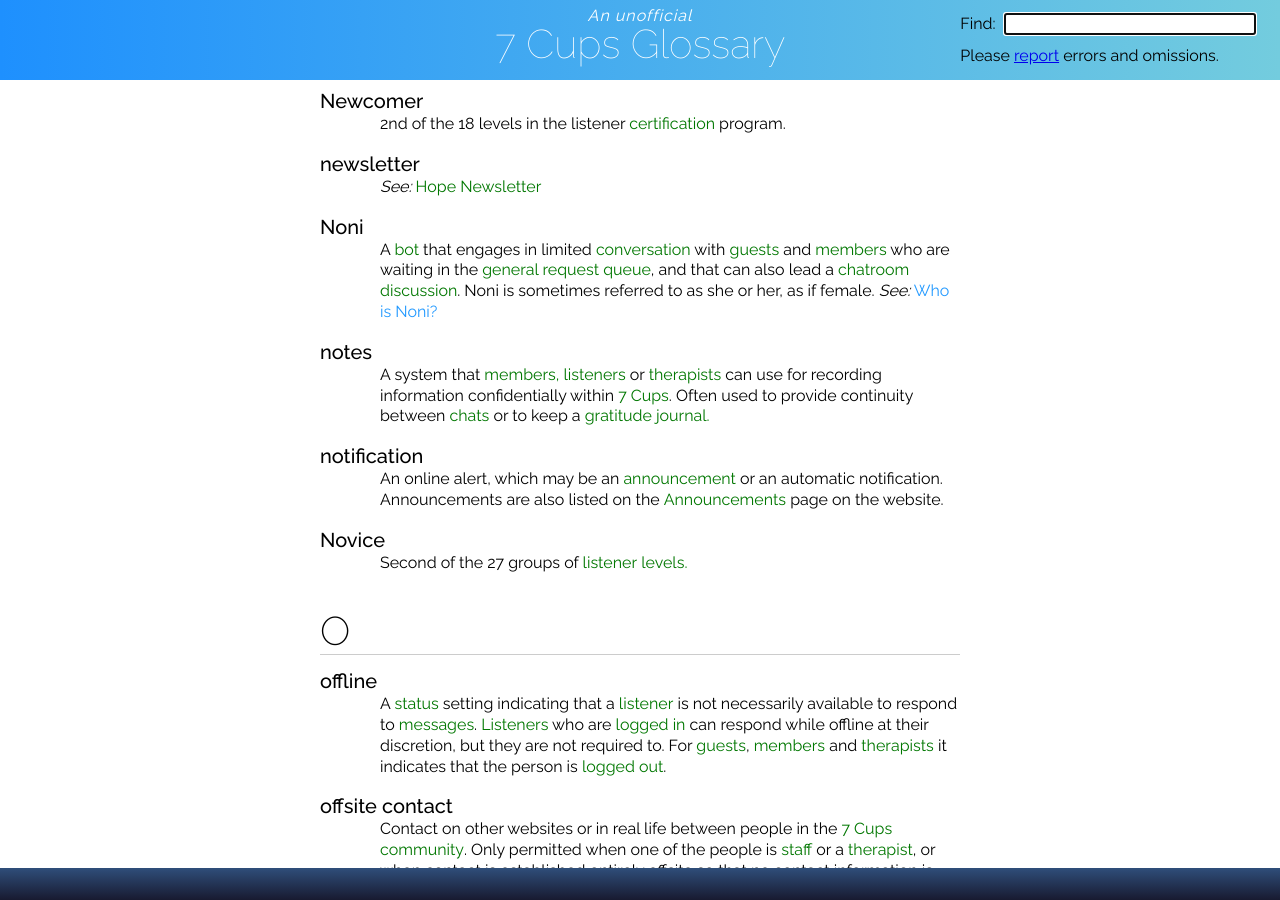
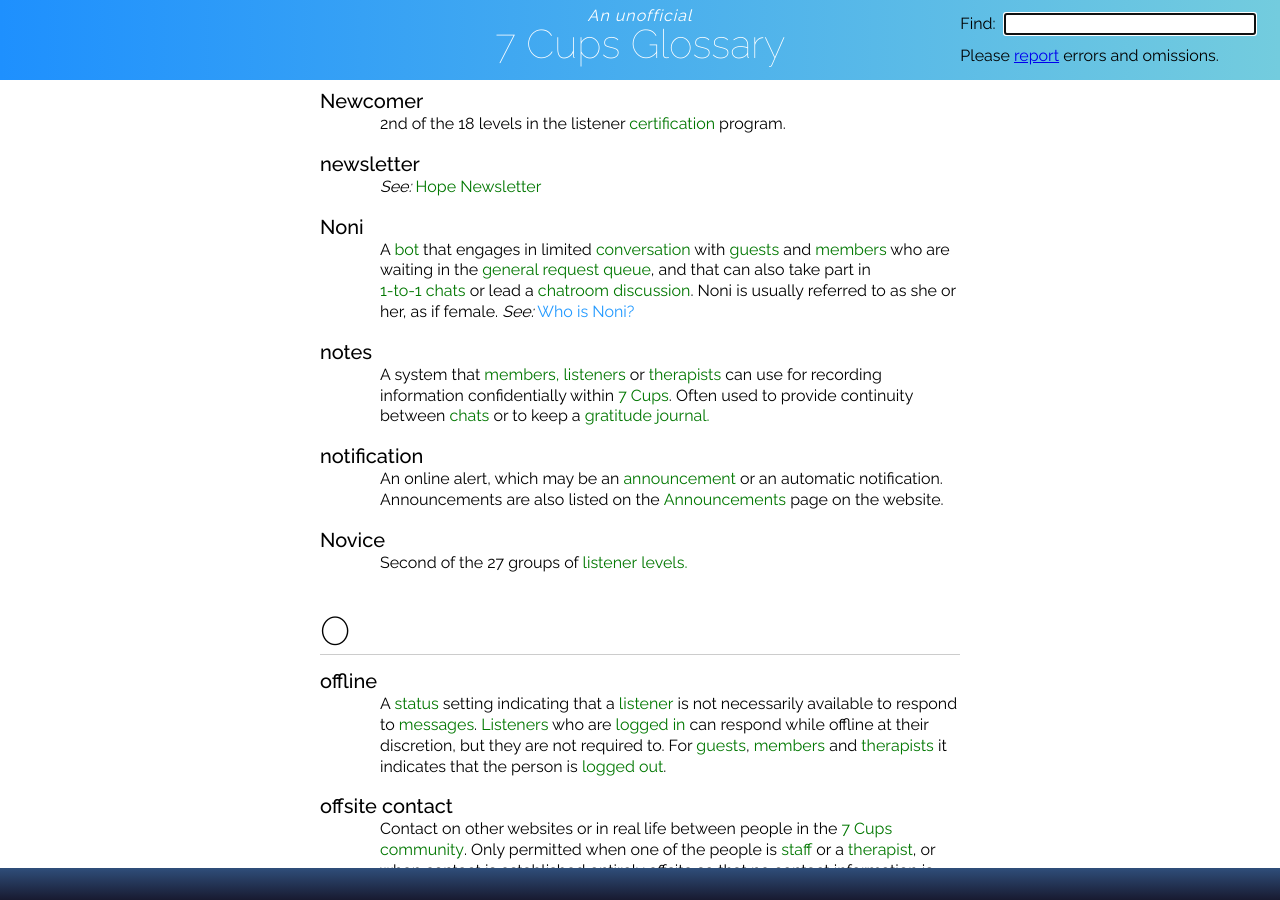
Before and after one commit to RarelyCharlie/rarelycharlie.github.io, a Jekyll site: the page built from glossary.md, in a window 1280 px wide and 900 px high, scrolled down 15053 px. Built offline with Jekyll 4.4.1, drawn with Linux system fonts in a browser that asks for light colours; some of the changed text lies outside the part shown.

Commit message:
update bot

```diff
--- a/glossary.md
+++ b/glossary.md
@@ -562,7 +562,7 @@ First of the 27 groups of ~~listener~~ ~~levels./level~~ Also a ~~badge~~ that i
 _See:_ ~~Hope Newsletter~~
 
 # Noni
-A ~~bot~~ that engages in limited ~~conversation~~ with ~~guests/guest~~ and ~~members/member~~ who are waiting in the ~~general request queue~~, and that can also lead a ~~chatroom~~ ~~discussion~~. Noni is sometimes referred to as she or her, as if female.
+A ~~bot~~ that engages in limited ~~conversation~~ with ~~guests/guest~~ and ~~members/member~~ who are waiting in the ~~general request queue~~, and that can also take part in ~~1-to-1 chats/1-to-1 chat~~ or lead a ~~chatroom~~ ~~discussion~~. Noni is usually referred to as she or her, as if female.
 _See:_ [Who is Noni?](https://www.7cups.com/about/whoisnoni.php)
 
 # notes
```
Also changed, not shown: other parts of glossary.md (+1 -1 lines).
